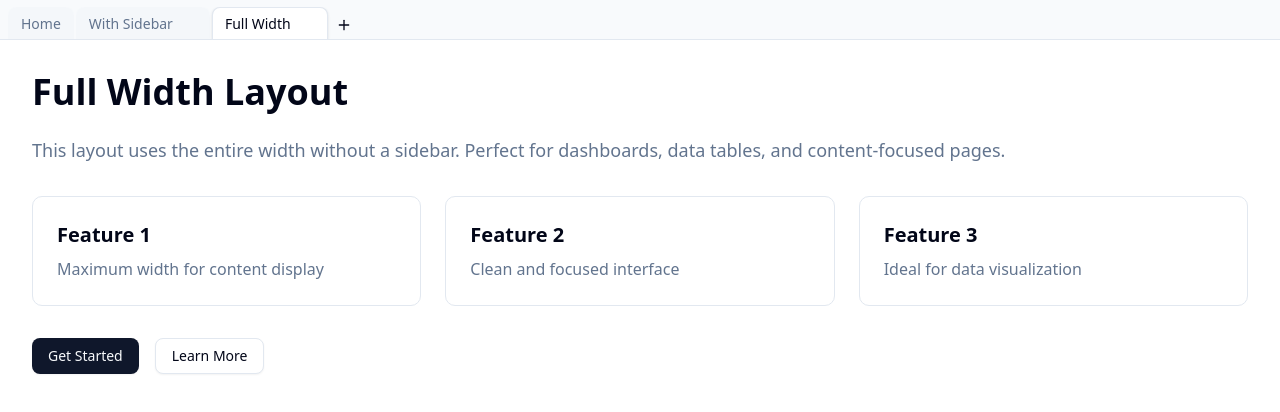
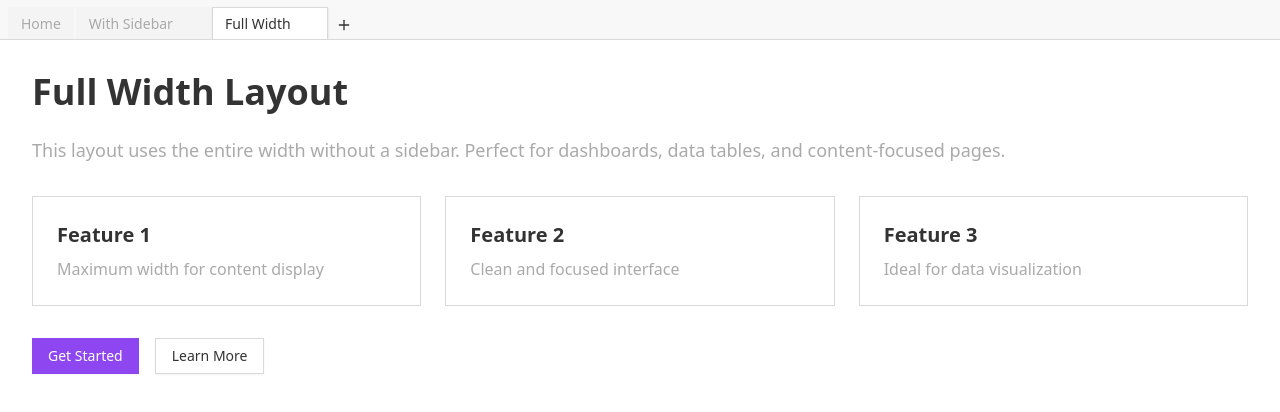
Before and after one commit to 302ai/ai-studio-ui, a SvelteKit app: page /full in a window 1280 px wide. Shown: the top 412 px of the page. Built offline with nearby package versions, Linux system fonts and the light colour scheme.

Commit message:
migrate app.css

```diff
--- a/src/app.css
+++ b/src/app.css
@@ -1,36 +1,48 @@
 @import 'tailwindcss';
-
 @import 'tw-animate-css';
 
 @custom-variant dark (&:is(.dark *));
 
 :root {
-	--radius: 0.625rem;
-	--background: oklch(1 0 0);
-	--foreground: oklch(0.129 0.042 264.695);
+	--radius-lg: 0.5rem;
+
+	--background: #ffffff;
+	--foreground: #333333;
+
 	--card: oklch(1 0 0);
 	--card-foreground: oklch(0.129 0.042 264.695);
+
 	--popover: oklch(1 0 0);
 	--popover-foreground: oklch(0.129 0.042 264.695);
-	--primary: oklch(0.208 0.042 265.755);
-	--primary-foreground: oklch(0.984 0.003 247.858);
-	--secondary: oklch(0.968 0.007 247.896);
-	--secondary-foreground: oklch(0.208 0.042 265.755);
-	--muted: oklch(0.968 0.007 247.896);
-	--muted-foreground: oklch(0.554 0.046 257.417);
-	--accent: oklch(0.968 0.007 247.896);
-	--accent-foreground: oklch(0.208 0.042 265.755);
-	--destructive: oklch(0.577 0.245 27.325);
-	--border: oklch(0.929 0.013 255.508);
-	--input: oklch(0.929 0.013 255.508);
-	--ring: oklch(0.704 0.04 256.788);
+
+	--primary: #8e47f0;
+	--primary-foreground: #ffffff;
+
+	--secondary: #f1f1f1;
+	--secondary-foreground: #333333;
+
+	--muted: #f1f1f1;
+	--muted-foreground: #aaaaaa;
+
+	--accent: #f3f2ff;
+	--accent-foreground: #8e47f0;
+
+	--destructive: oklch(0.67 0.24 25.76);
+
+	--border: #d9d9d9;
+
+	--input: #f9f9f9;
+
+	--ring: #8e47f0;
+
 	--chart-1: oklch(0.646 0.222 41.116);
 	--chart-2: oklch(0.6 0.118 184.704);
 	--chart-3: oklch(0.398 0.07 227.392);
 	--chart-4: oklch(0.828 0.189 84.429);
 	--chart-5: oklch(0.769 0.188 70.08);
-	--sidebar: oklch(0.984 0.003 247.858);
-	--sidebar-foreground: oklch(0.129 0.042 264.695);
+
+	--sidebar: #f9f9f9;
+	--sidebar-foreground: #333333;
 	--sidebar-primary: oklch(0.208 0.042 265.755);
 	--sidebar-primary-foreground: oklch(0.984 0.003 247.858);
 	--sidebar-accent: oklch(0.968 0.007 247.896);
@@ -40,31 +52,43 @@
 }
 
 .dark {
-	--background: oklch(0.129 0.042 264.695);
-	--foreground: oklch(0.984 0.003 247.858);
+	--background: #121212;
+	--foreground: #e6e6e6;
+
 	--card: oklch(0.208 0.042 265.755);
 	--card-foreground: oklch(0.984 0.003 247.858);
+
 	--popover: oklch(0.208 0.042 265.755);
 	--popover-foreground: oklch(0.984 0.003 247.858);
-	--primary: oklch(0.929 0.013 255.508);
-	--primary-foreground: oklch(0.208 0.042 265.755);
-	--secondary: oklch(0.279 0.041 260.031);
-	--secondary-foreground: oklch(0.984 0.003 247.858);
-	--muted: oklch(0.279 0.041 260.031);
-	--muted-foreground: oklch(0.704 0.04 256.788);
-	--accent: oklch(0.279 0.041 260.031);
-	--accent-foreground: oklch(0.984 0.003 247.858);
-	--destructive: oklch(0.704 0.191 22.216);
-	--border: oklch(1 0 0 / 10%);
-	--input: oklch(1 0 0 / 15%);
-	--ring: oklch(0.551 0.027 264.364);
+
+	--primary: #8e47f0;
+	--primary-foreground: #ffffff;
+
+	--secondary: #2d2d2d;
+	--secondary-foreground: #e6e6e6;
+
+	--muted: #2d2d2d;
+	--muted-foreground: #5c5c5c;
+
+	--accent: #5c5c5c;
+	--accent-foreground: #e6e6e6;
+
+	--destructive: oklch(0.61 0.25 25.9);
+
+	--border: #3d3d3d;
+
+	--input: #1a1a1a;
+
+	--ring: #8e47f0;
+
 	--chart-1: oklch(0.488 0.243 264.376);
 	--chart-2: oklch(0.696 0.17 162.48);
 	--chart-3: oklch(0.769 0.188 70.08);
 	--chart-4: oklch(0.627 0.265 303.9);
 	--chart-5: oklch(0.645 0.246 16.439);
-	--sidebar: oklch(0.208 0.042 265.755);
-	--sidebar-foreground: oklch(0.984 0.003 247.858);
+
+	--sidebar: #1a1a1a;
+	--sidebar-foreground: #e6e6e6;
 	--sidebar-primary: oklch(0.488 0.243 264.376);
 	--sidebar-primary-foreground: oklch(0.984 0.003 247.858);
 	--sidebar-accent: oklch(0.279 0.041 260.031);
```
